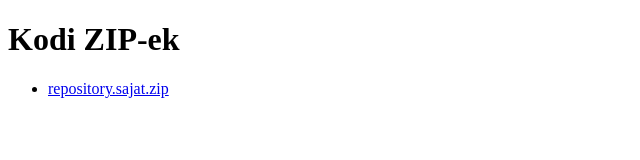
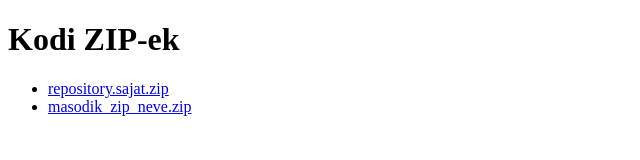
Before and after one commit to jocoka73/Repo1, a plain HTML site: page index.html in a window 1280 px wide. Shown: the whole page, without its empty margins (0-640 px from the left). Drawn offline with Linux system fonts and the light colour scheme.

Commit message:
Add second zip file link to index.html

```diff
--- a/index.html
+++ b/index.html
@@ -8,6 +8,7 @@
   <h1>Kodi ZIP-ek</h1>
   <ul>
     <li><a href="repository.sajat.zip">repository.sajat.zip</a></li>
+    <li><a href="masodik_zip_neve.zip">masodik_zip_neve.zip</a></li>
   </ul>
 </body>
 </html>
```
